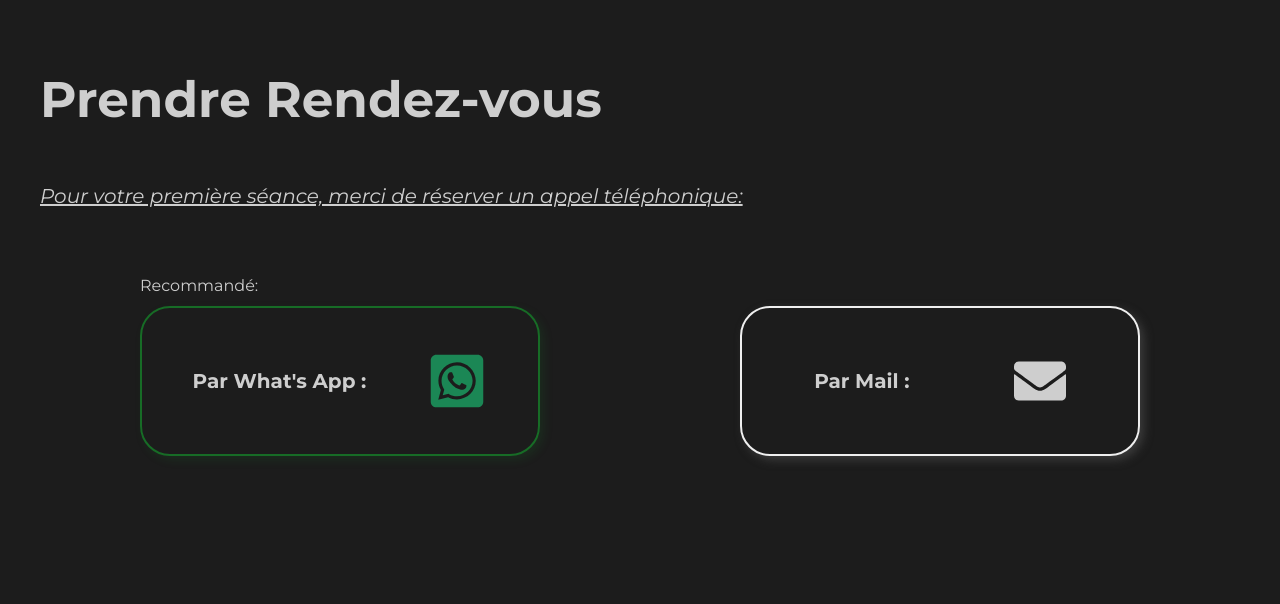
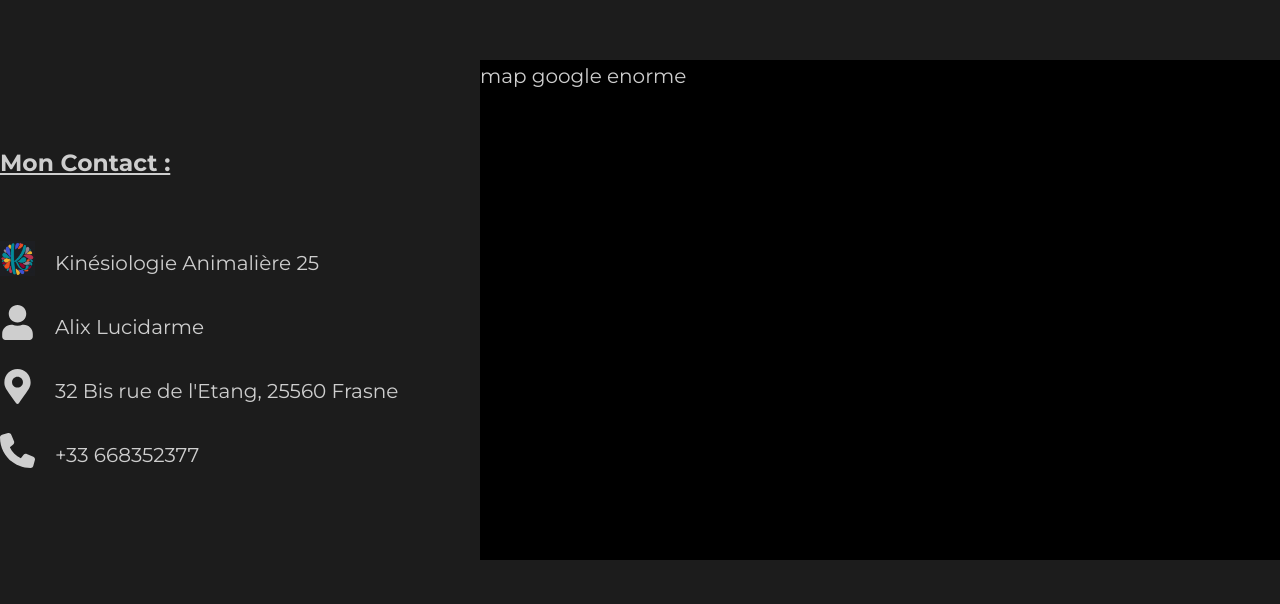
Before and after one commit to PilcodeurDev/GoReconnect, a React (Vite) app: page / in a window 1280 px wide. Shown: the part 3096-3700 px from the top of the page. Built offline with nearby package versions, Linux system fonts and the light colour scheme.

Commit message:
setup contact section

```diff
--- a/src/components/pages/Home.jsx
+++ b/src/components/pages/Home.jsx
@@ -5,6 +5,7 @@ import Banner from "../section/banner/Banner";
 import Kinesiologie from "../section/kinesiologie/Kinesiologie";
 import QuiJeSuis from "../section/quiJeSuis/QuiJeSuis";
 import Reservation from "../section/reservation/reservation";
+import Contact from "../section/contact/Contact"
 
 /**
  * The internal imports
@@ -18,6 +19,7 @@ export default function Home() {
       </header>
       <Kinesiologie />
       <QuiJeSuis />
+      <Contact />
       <Reservation />
     </>
   );
--- /dev/null
+++ b/src/components/section/contact/Contact.css
@@ -0,0 +1,37 @@
+#contact {
+
+  .container{
+    max-width: 1300px;
+  }
+
+  .row{
+    margin: 0;
+    display: flex;
+    justify-content: space-between;
+    align-items: center;
+  }
+}
+
+.informations{
+  h3{
+    text-decoration: underline;
+    padding-bottom: 2rem;
+  }
+  div {
+    margin-top: 1rem;
+    display: flex;
+    align-items: center;
+    gap: 1rem;
+  }
+}
+
+.icon > img,svg{
+  width: 35px;
+  height: 35px;
+}
+
+.map{
+  width: 800px;
+  height: 500px;
+  background: #000;
+}
--- /dev/null
+++ b/src/components/section/contact/Contact.jsx
@@ -0,0 +1,41 @@
+/**
+ * The external imports
+ */
+import { FaPhone } from "react-icons/fa6";
+import { FaUser, FaMapMarkerAlt } from "react-icons/fa";
+
+/**
+ * The internal imports
+ */
+import "./Contact.css";
+import { logo } from "../../../assets"
+
+const legalData = [
+  { value: "Kinésiologie Animalière 25", icon: <img src={logo} alt="logo ka25"/> },
+  { value: "Alix Lucidarme", icon: <FaUser /> },
+  {
+    value: "32 Bis rue de l'Etang, 25560 Frasne",
+    icon: <FaMapMarkerAlt />,
+  },
+  { value: "+33 668352377", icon: <FaPhone /> },
+];
+export default function Contact() {
+  return (
+    <section id="contact">
+      <div className="container">
+        <div className="row">
+          <div className="informations">
+            <h3>Mon Contact :</h3>
+            {legalData.map(({value, icon}, index) => (
+              <div key={index}>
+                <span className="icon">{icon}</span>
+                <span className="text">{value}</span>
+              </div>
+            ))}
+          </div>
+          <div className="map">map google enorme</div>
+        </div>
+      </div>
+    </section>
+  );
+}
```
